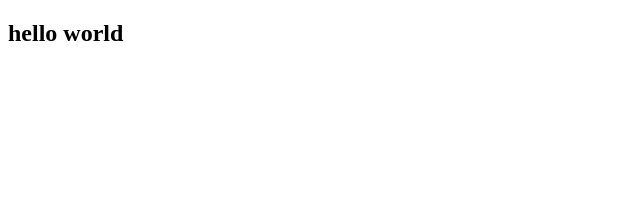
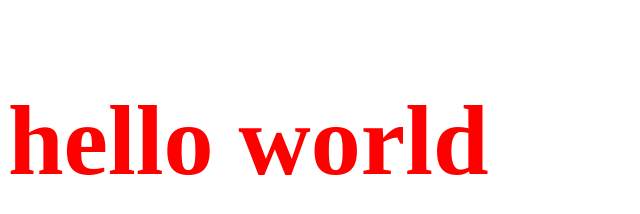
Before and after one commit to MykolaSadl25/event-booster, a website built with Parcel: page src/index.html in a window 1280 px wide. Shown: the whole page, without its empty margins (0-640 px from the left). Built offline with nearby package versions, Linux system fonts and the light colour scheme.

Commit message:
test-commit

```diff
--- a/src/index.html
+++ b/src/index.html
@@ -4,6 +4,7 @@
     <meta charset="UTF-8">
     <meta name="viewport" content="width=device-width, initial-scale=1.0">
     <title>Document</title>
+    <link rel="stylesheet" href="./srtyle.css">
 </head>
 <body>
     <h2>hello world</h2>
--- /dev/null
+++ b/src/srtyle.css
@@ -0,0 +1,4 @@
+h2{
+    color: red;
+    font-size: 100px;
+}
```
Also changed, not shown: 1 other file.
